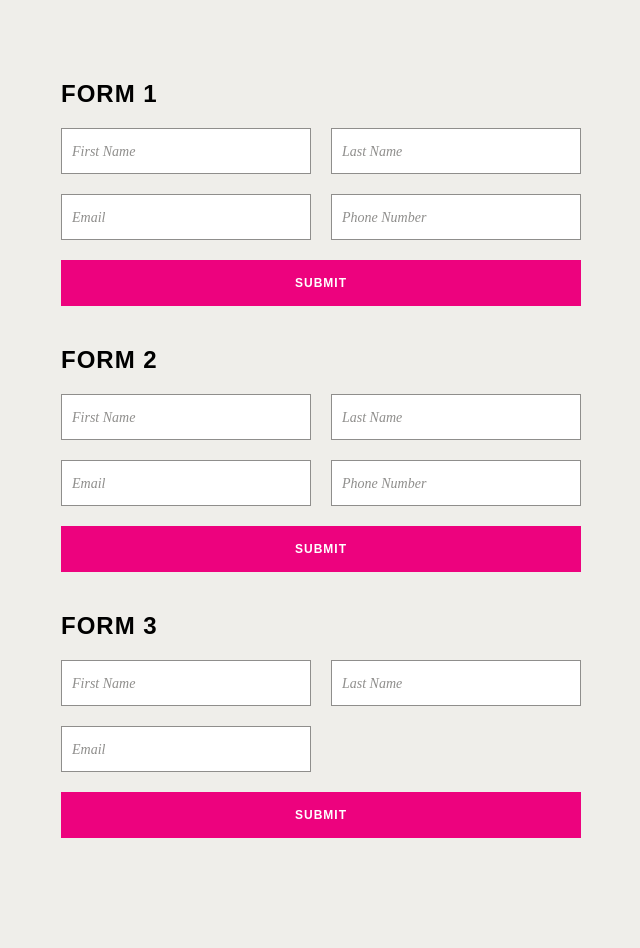
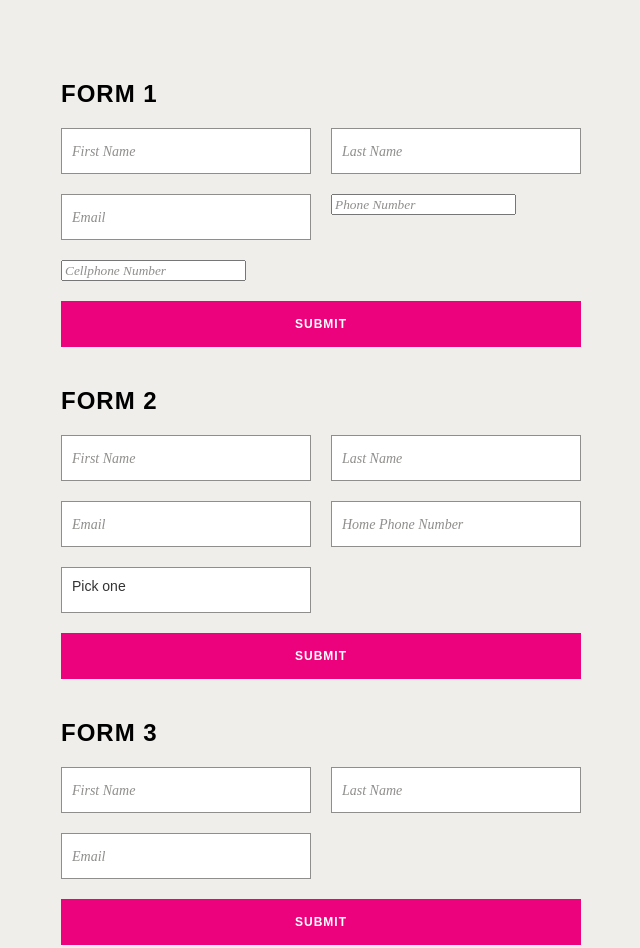
Before and after one commit to wosephjeber/bearbones-validate, a website: page demo/index.html in a window 1280 px wide. Shown: the whole page, without its empty margins (319-959 px from the left). Drawn offline with nearby package versions, Linux system fonts and the light colour scheme.

Commit message:
Update demo

```diff
--- a/demo/index.html
+++ b/demo/index.html
@@ -126,7 +126,12 @@
           <input type="email" name="email" placeholder="Email" required />
         </div>
         <div class="col col-6">
-          <input type="text" name="phone" placeholder="Phone Number" required />
+          <input type="phone" class="phone" name="phone" placeholder="Phone Number" required />
+        </div>
+      </div>
+      <div class="row">
+        <div class="col col-6">
+          <input type="phone" class="phone" name="phone2" placeholder="Cellphone Number" required />
         </div>
       </div>
       <div class="row">
@@ -151,7 +156,18 @@
           <input type="email" name="email2" placeholder="Email" required />
         </div>
         <div class="col col-6">
-          <input type="text" name="phone" placeholder="Phone Number" required />
+          <input type="text" name="phone" placeholder="Home Phone Number" required />
+        </div>
+      </div>
+      <div class="row">
+        <div class="col col-6">
+          <div class="select">
+            <select required="required">
+              <option value="">Pick one</option>
+              <option value="1">Pizza</option>
+              <option value="2">Tacos</option>
+            </select>
+          </div>
         </div>
       </div>
       <div class="row">
@@ -193,12 +209,12 @@
     form1 = new formValidator($('#form-1'), {
       customValidations: [
         {
-          element: $('[name="phone"]'),
+          element: $('.phone'),
           rule: function() {
             return $(this).val().length >= 7 && $(this).val().length <= 11;
           },
           message: 'Invalid phone number',
-          flash: 'Please enter a valid phone number. '
+          flash: 'Please enter a valid phone number. ',
         }
       ]
     });
```
